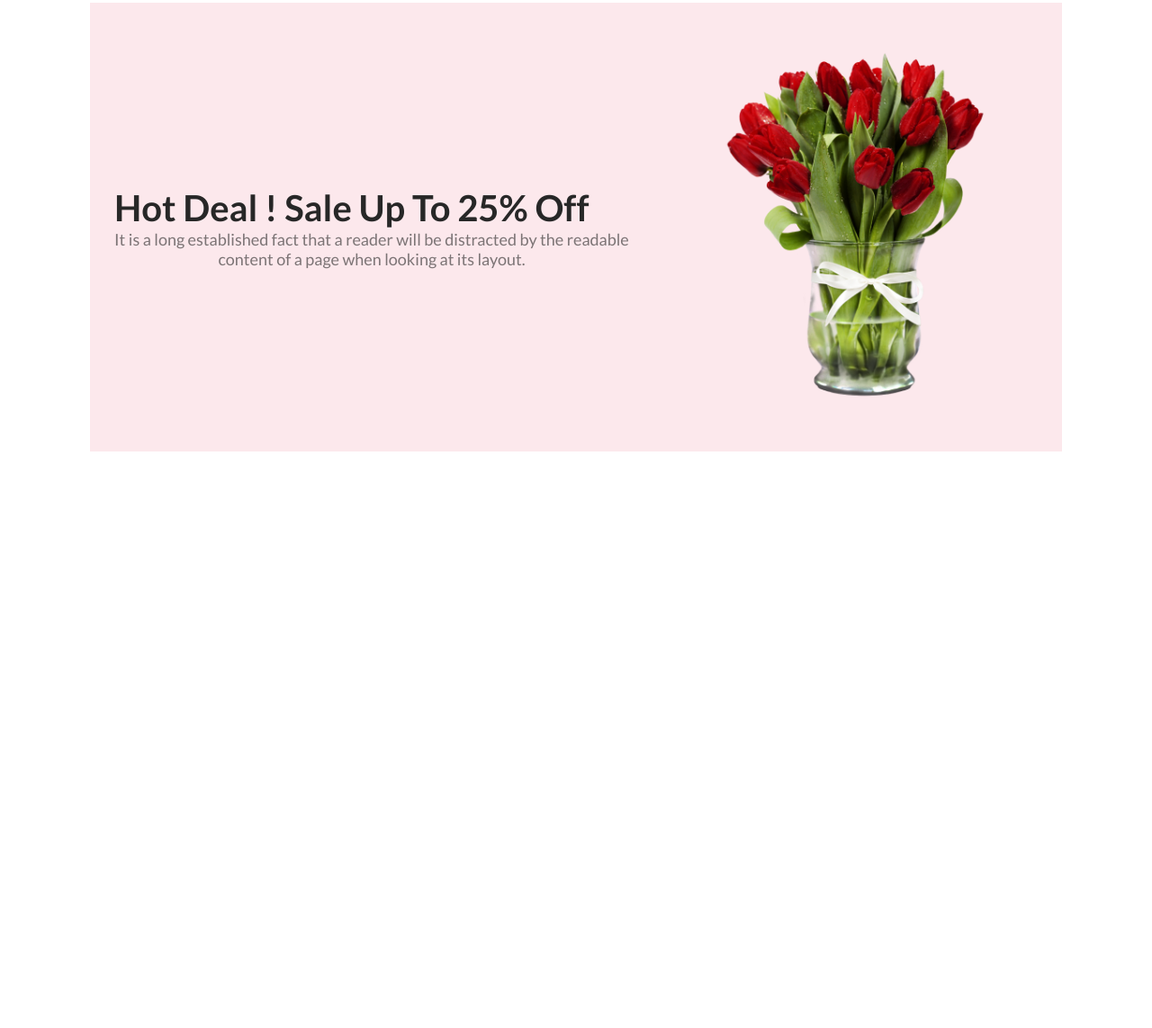
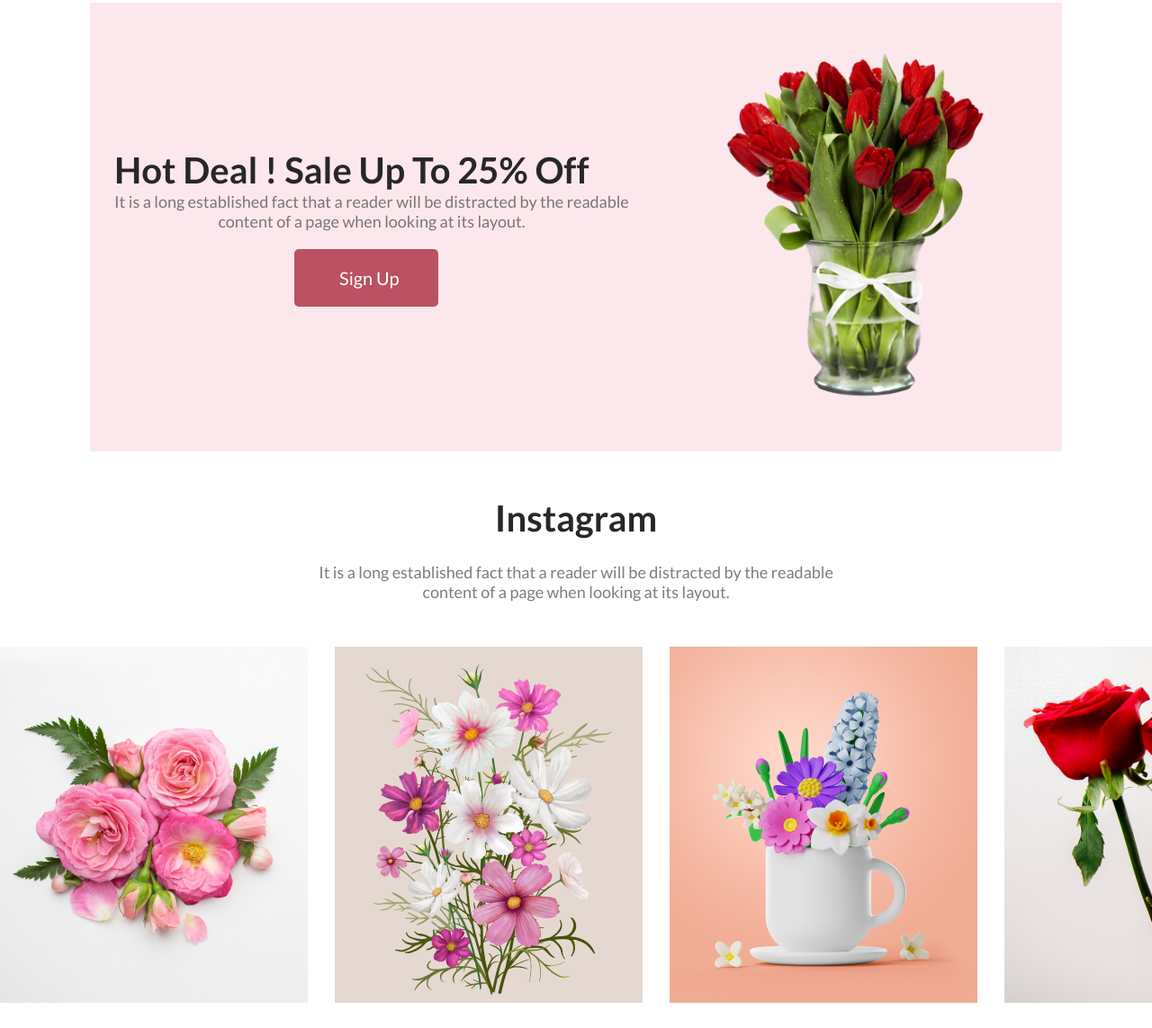
Before and after one commit to Thoryan009/1st-Assignment, a plain HTML site: page index.html in a window 1280 px wide. Shown: the part 1594-2737 px from the top of the page at 90% size. Before the commit the page ends 2146 px from the top, so only its background shows below. Drawn offline with Linux system fonts and the light colour scheme.

Commit message:
added instagram section

```diff
--- a/index.html
+++ b/index.html
@@ -71,13 +71,34 @@
             <div>
                 <h3 class="header">Hot Deal ! Sale Up To 25% Off</h3>
                 <p class="description">It is a long established fact that a reader will be distracted by the readable <br> content of a page when looking at its layout.</p>
+                <button class="btn-primary btn">Sign Up</button>
             </div>
             <div>
                 <img class="add-img" src="./Flower Asset/pngwing 8.png" alt="">
             </div>
         </section>
 
+        <!-------Instagram------>
+        <section class="instagram">
+            <h3 class="header instagram">Instagram</h3>
+            <p class="description">It is a long established fact that a reader will be distracted by the readable <br> content of a page when looking at its layout.</p>
 
+            <div class="instagram-imgs">
+                <div>
+                    <img src="./Flower Asset/Flower 01.png" alt="">
+                </div>
+                <div>
+                    <img src="./Flower Asset/Rectangle 4.png" alt="">
+                </div>
+                <div>
+                    <img src="./Flower Asset/Rectangle 5.png" alt="">
+                </div>
+                <div>
+                    <img src="./Flower Asset/Rectangle 6.png" alt="">
+                </div>
+            </div>
+
+        </section>
 
     </main>
     <footer></footer>
--- a/style.css
+++ b/style.css
@@ -88,6 +88,24 @@
     width: 300px;
 }
 
+/*-----------Instagram---------*/
+
+.instagram{
+    text-align: center;
+    padding-bottom: 25px;
+}
+
+.instagram-imgs{
+    display: flex;
+    justify-content: space-around;
+    gap: 30px;
+    align-items: center;
+    padding-top: 50px;
+
+
+
+}
+
 
 
 
@@ -128,3 +146,7 @@
     width: 300px;
     padding: 50px;
 }
+.btn{
+    padding-left: 50px ;
+    margin-left: 200px;
+}
```
